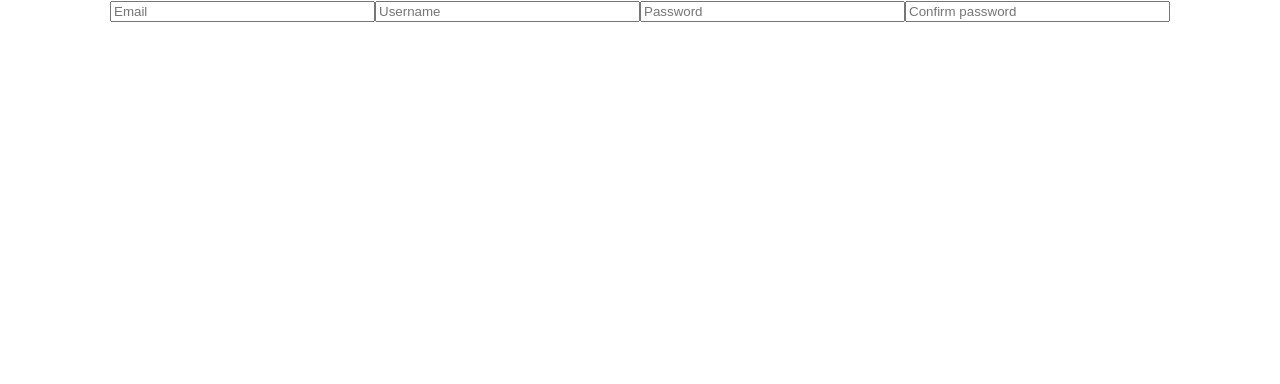
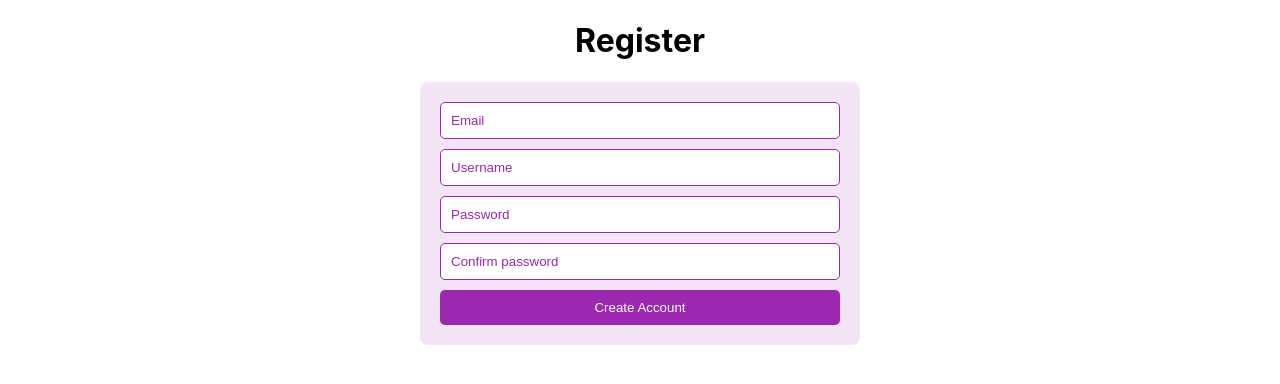
Before and after one commit to priyanair9/chat-app, a React (Create React App) app in the folder client/: page / in a window 1280 px wide. Shown: the top 384 px of the page. Built offline with nearby package versions, Linux system fonts and the light colour scheme.

Commit message:
Added basic styling

```diff
--- a/client/src/App.css
+++ b/client/src/App.css
@@ -36,3 +36,50 @@
     transform: rotate(360deg);
   }
 }
+
+/* Style for the form container */
+.register-form {
+  max-width: 400px;
+  margin: 0 auto;
+  padding: 20px;
+  background-color: #f3e5f5; /* Purple lighten-5 */
+  border-radius: 8px;
+  text-align: center; /* Center the text within the form container */
+}
+
+/* Style for form inputs */
+.register-form input {
+  width: calc(100% - 22px); /* Adjust input width */
+  margin-bottom: 10px;
+  padding: 10px;
+  border: 1px solid #9c27b0; /* Purple */
+  border-radius: 5px;
+}
+
+/* Style for form input placeholders */
+.register-form input::placeholder {
+  color: #9c27b0; /* Purple */
+}
+
+/* Style for form input focus */
+.register-form input:focus {
+  outline: none;
+  border-color: #4a148c; /* Purple darken-4 */
+}
+
+/* Style for submit button */
+.register-form button {
+  width: 100%;
+  padding: 10px;
+  background-color: #9c27b0; /* Purple */
+  color: #fff;
+  border: none;
+  border-radius: 5px;
+  cursor: pointer;
+}
+
+/* Style for submit button hover */
+.register-form button:hover {
+  background-color: #4a148c; /* Purple darken-4 */
+  transition: .5s;
+}
--- a/client/src/pages/RegisterPage.js
+++ b/client/src/pages/RegisterPage.js
@@ -3,11 +3,13 @@ import React from 'react';
 function RegisterPage(props) {
     return (
         <div>
-            <form>
+            <h1>Register</h1>
+            <form className='register-form'>
                 <input type="email" name="email" size="30" placeholder="Email"></input>
                 <input name="username" size="30" placeholder="Username"></input>
                 <input type="password" name="password" size="30" placeholder="Password"></input>
                 <input type="password" name="confirm-password" size="30" placeholder="Confirm password"></input>
+                <button>Create Account</button>
             </form>
         </div>
     );
```
